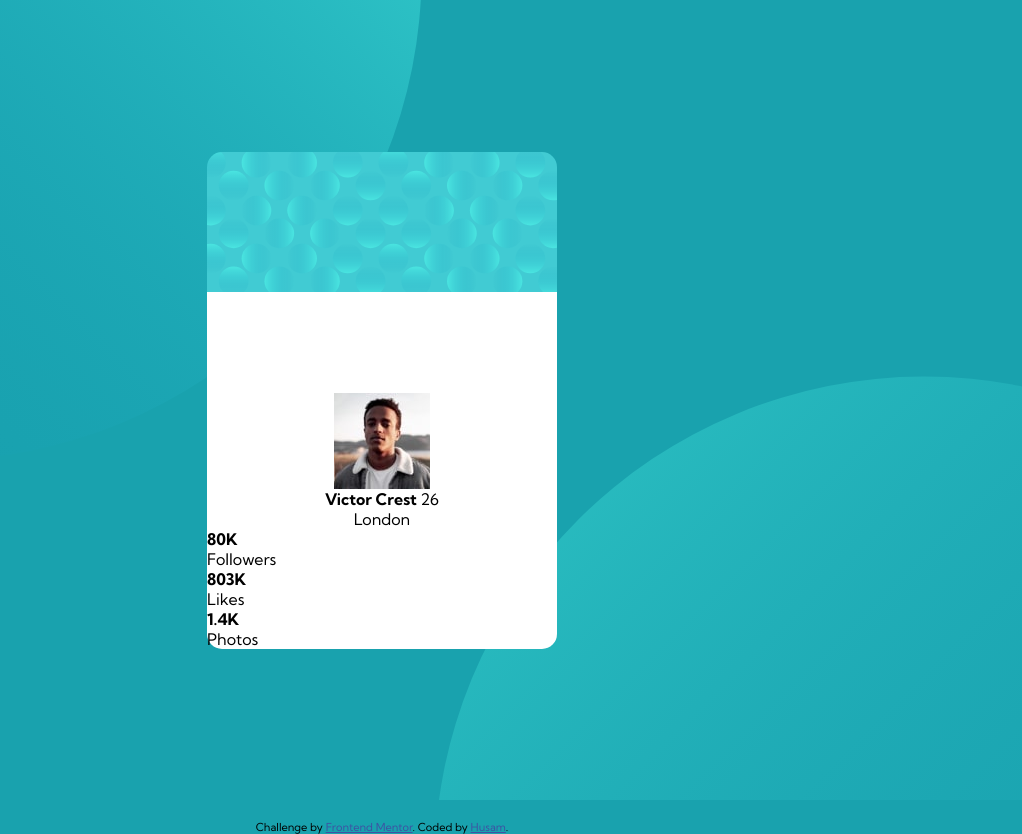
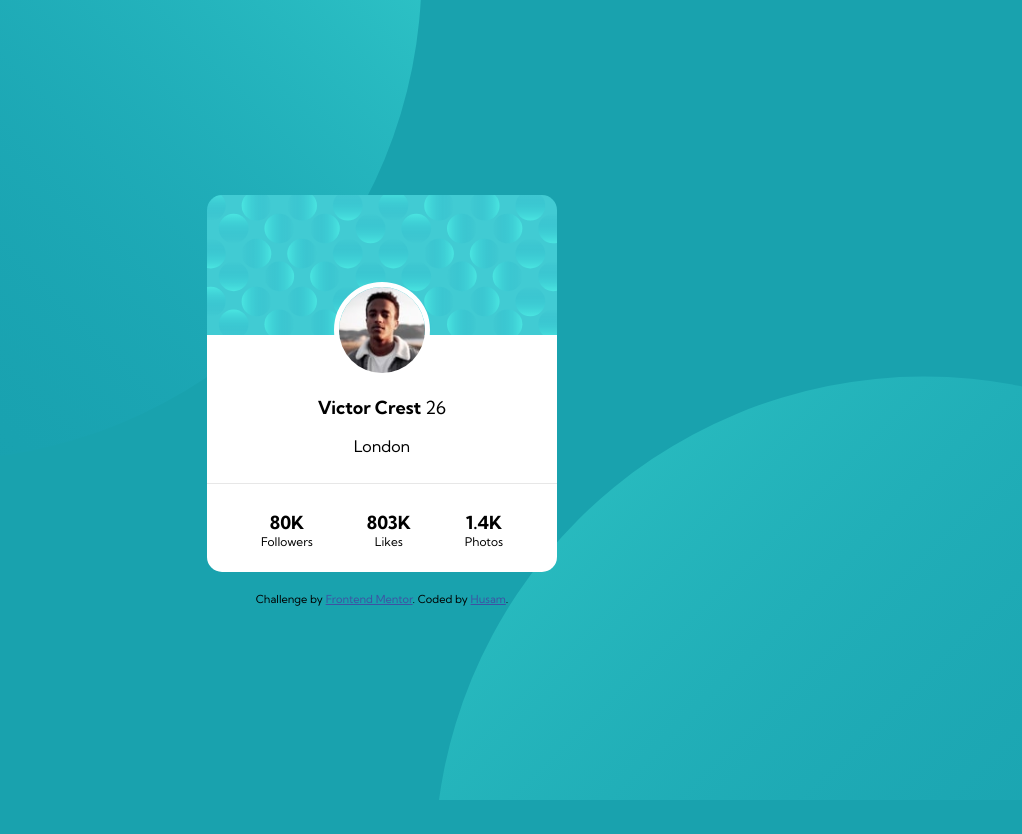
Before and after one commit to husamrayan/profile-card-component, a plain HTML site: page index.html in a window 1280 px wide. Shown: the whole page, without its empty margins (258-1280 px from the left). After the commit the page ends 800 px from the top, so only its background shows below. Drawn offline with Linux system fonts and the light colour scheme.

Commit message:
update the structure

```diff
--- a/index.html
+++ b/index.html
@@ -11,25 +11,41 @@
   <div class="container">
     <div class="card-box">
       <div class="card-body">
-          <img src="images/image-victor.jpg" alt="Victor profile image">
-          <h4>Victor Crest <span style="font-weight: 400;">26</span></h4>
-          <p>London</p>
+
+              <div class="profile-image" >
+                <img src="images/image-victor.jpg" alt="Victor profile image" width="96" height="96">
+              </div>
+             <div class="name">
+               <h4 >Victor Crest <span style="font-weight: 400;">26</span></h4>
+              </div>
+              <div class="location">
+                <p >London</p>
+              </div>
+
+
+          <div class="card-stats">
+            <div class="stats-content">
+              <div>
+                <h4 class="stats">80K</h4>
+                <p class="stats-caption">Followers</p>
+              </div>
+              <div>
+                <h4 class="stats">803K</h4>
+                <p class="stats-caption">Likes</p>
+              </div>
+
+              <div>
+                <h4 class="stats">1.4K</h4>
+                <p class="stats-caption">Photos</p>
+              </div>
+            </div><!-- stats-content -->
+          </div><!-- card-stats -->
       </div><!-- card-body -->
-      <div class="card-stats">
-        <h4>80K</h4>
-       <p>Followers</p>
-
-       <h4>803K</h4>
-       <p>Likes</p>
-
-       <h4>1.4K</h4>
-       <p>Photos</p>
-      </div><!-- card-stats -->
     </div><!-- card-box -->
-   </div><!-- container -->
-  <div class="attribution">
-    Challenge by <a href="https://www.frontendmentor.io?ref=challenge" target="_blank">Frontend Mentor</a>.
-    Coded by <a href="#">Husam</a>.
-  </div>
+    <div class="attribution">
+      Challenge by <a href="https://www.frontendmentor.io?ref=challenge" target="_blank">Frontend Mentor</a>.
+      Coded by <a href="#">Husam</a>.
+    </div><!-- attribution -->
+  </div><!-- container -->
 </body>
 </html>
```
